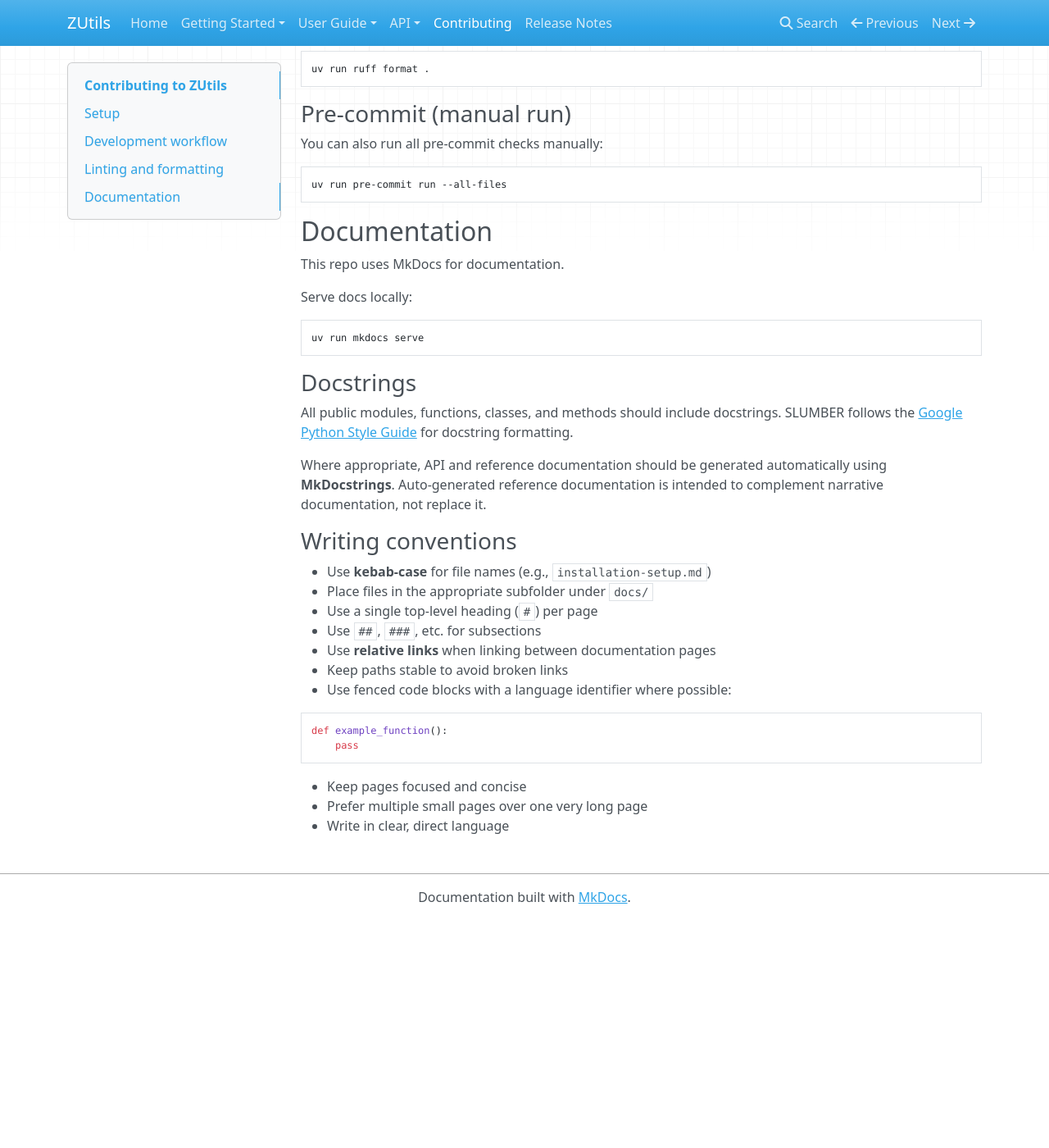
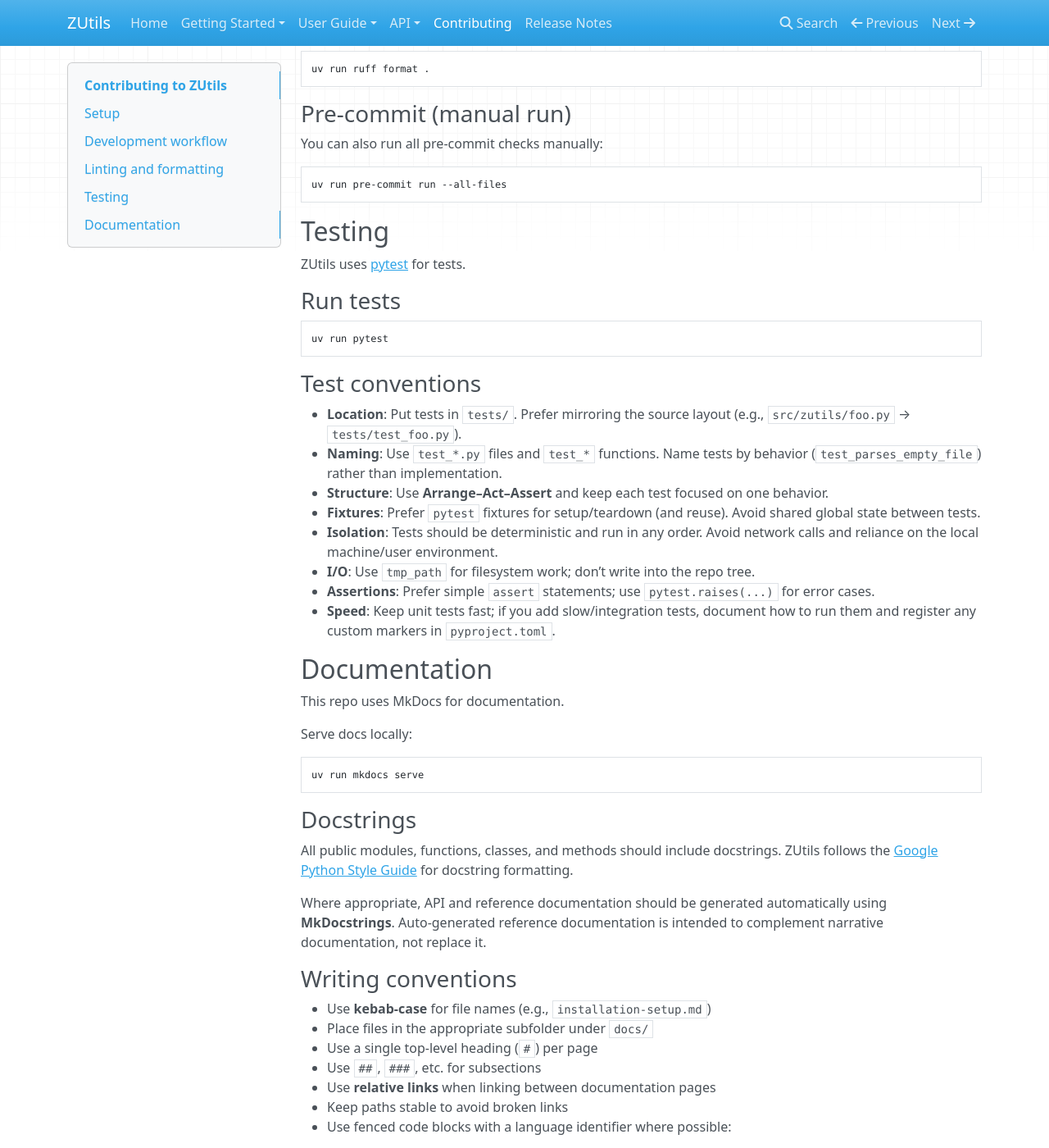
Before and after one commit to alitsaberi/somnio, an MkDocs documentation site: the page built from docs/contributing.md, in a window 1280 px wide and 1400 px high, scrolled down 1330 px. Shown: the whole window at 82% size. Built offline with MkDocs 1.6.1, drawn with Linux system fonts in a browser that asks for light colours; nearby versions of some CDN libraries; before the commit the page ends 2452 px from its top, so only the background shows below that.

Commit message:
Add testing framework and update project dependencies
- Added pytest as a development dependency in pyproject.toml for testing.
- Introduced a new GitHub Actions workflow for running tests on pull requests and pushes.
- Updated contributing.md to include testing instructions and conventions.
- Created a smoke test to verify the import of the zutils module.
- Enhanced uv.lock with new package dependencies for testing.

````diff
--- a/docs/contributing.md
+++ b/docs/contributing.md
@@ -74,6 +74,27 @@ You can also run all pre-commit checks manually:
 uv run pre-commit run --all-files
 ```
 
+## Testing
+
+ZUtils uses [pytest](https://docs.pytest.org/) for tests.
+
+### Run tests
+
+```bash
+uv run pytest
+```
+
+### Test conventions
+
+- **Location**: Put tests in `tests/`. Prefer mirroring the source layout (e.g., `src/zutils/foo.py` → `tests/test_foo.py`).
+- **Naming**: Use `test_*.py` files and `test_*` functions. Name tests by behavior (`test_parses_empty_file`) rather than implementation.
+- **Structure**: Use **Arrange–Act–Assert** and keep each test focused on one behavior.
+- **Fixtures**: Prefer `pytest` fixtures for setup/teardown (and reuse). Avoid shared global state between tests.
+- **Isolation**: Tests should be deterministic and run in any order. Avoid network calls and reliance on the local machine/user environment.
+- **I/O**: Use `tmp_path` for filesystem work; don’t write into the repo tree.
+- **Assertions**: Prefer simple `assert` statements; use `pytest.raises(...)` for error cases.
+- **Speed**: Keep unit tests fast; if you add slow/integration tests, document how to run them and register any custom markers in `pyproject.toml`.
+
 ## Documentation
 
 This repo uses MkDocs for documentation.
@@ -86,7 +107,7 @@ uv run mkdocs serve
 
 ### Docstrings
 
-All public modules, functions, classes, and methods should include docstrings. SLUMBER follows the [Google Python Style Guide](https://google.github.io/styleguide/pyguide.html#38-comments-and-docstrings) for docstring formatting.
+All public modules, functions, classes, and methods should include docstrings. ZUtils follows the [Google Python Style Guide](https://google.github.io/styleguide/pyguide.html#38-comments-and-docstrings) for docstring formatting.
 
 Where appropriate, API and reference documentation should be generated automatically using **MkDocstrings**. Auto-generated reference documentation is intended to complement narrative documentation, not replace it.
 
--- a/pyproject.toml
+++ b/pyproject.toml
@@ -25,6 +25,7 @@ build-backend = "uv_build"
 dev = [
     {include-group = "lint"},
     {include-group = "docs"},
+    {include-group = "test"},
     "pre-commit>=4.5.1",
 ]
 docs = [
@@ -32,6 +33,9 @@ docs = [
 ]
 lint = [
     "ruff>=0.14.14",
+]
+test = [
+    "pytest>=9.0.2",
 ]
 
 [tool.uv.dependency-groups]
````
Also changed, not shown: 4 other files.
